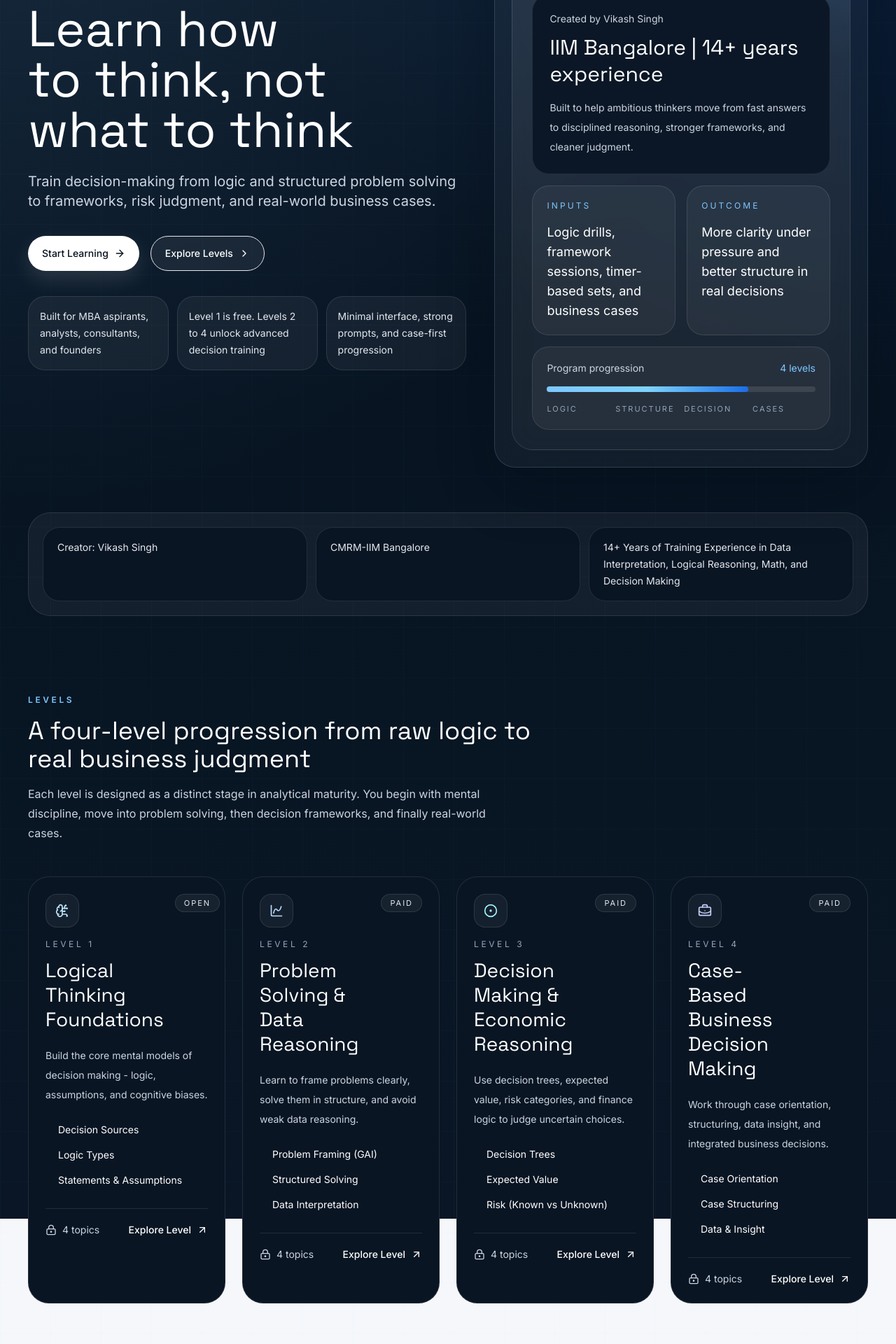
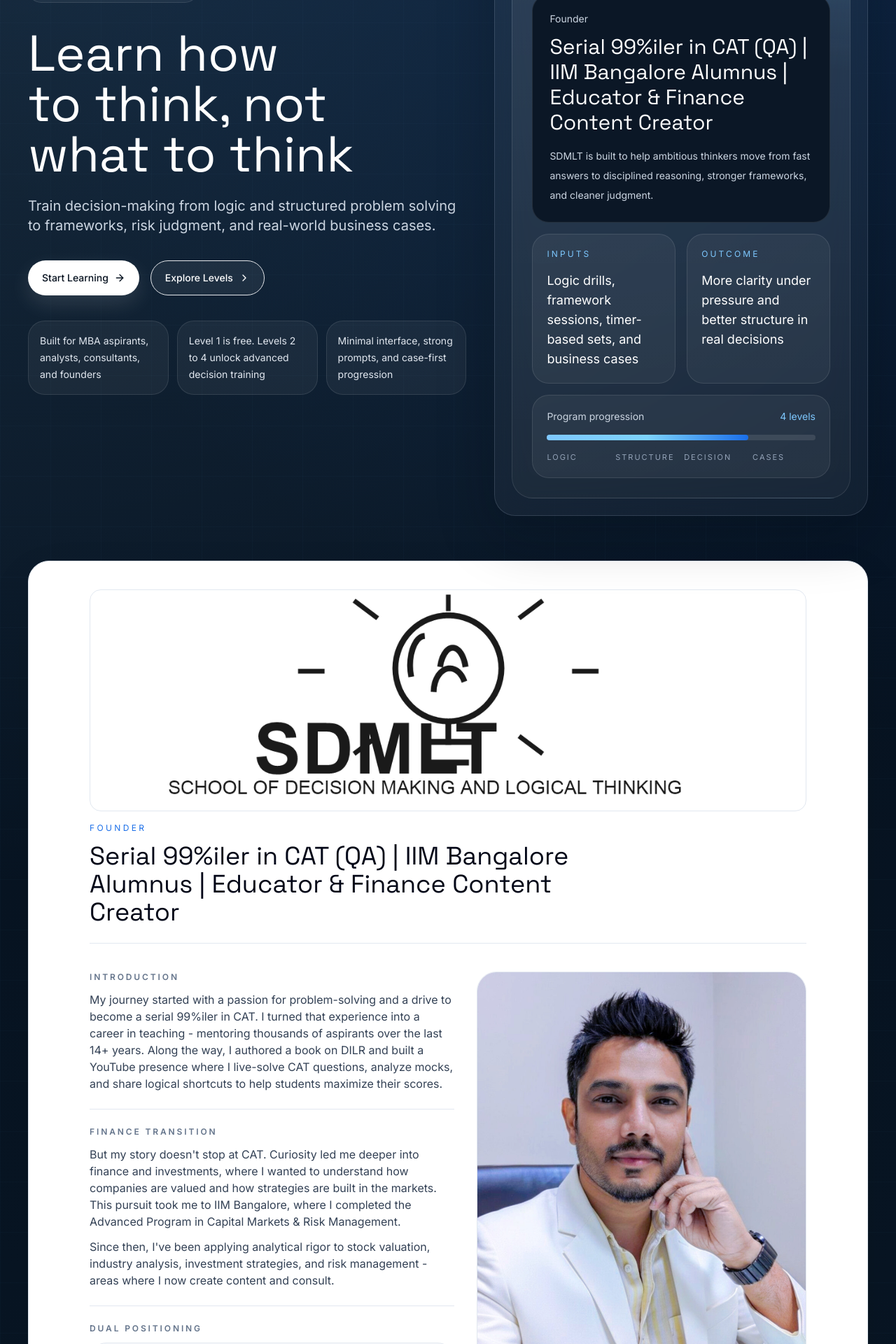
Before and after one commit to trailblasingh/sdmlt-platform, a Next.js app: page / in a window 1280 px wide. Shown: the part 400-2320 px from the top of the page at 70% size. Built offline with nearby package versions, Linux system fonts and the light colour scheme; no server answers.

Commit message:
branding update: logo integration + founder section revamp

```diff
--- a/app/certificate/[level]/page.tsx
+++ b/app/certificate/[level]/page.tsx
@@ -1,4 +1,5 @@
 import { redirect } from "next/navigation";
+import { BrandLogo } from "@/components/brand-logo";
 import { PrintCertificateButton } from "@/components/print-certificate-button";
 import { getCurrentUser } from "@/lib/auth";
 import { levels } from "@/lib/content";
@@ -53,7 +54,10 @@
   return (
     <div className="section-shell py-16 pb-24 print:py-0">
       <div className="mx-auto max-w-5xl rounded-[36px] border border-white/10 bg-[#081321] p-8 text-white shadow-glow print:border-none print:bg-white print:text-slate-950 print:shadow-none sm:p-12">
-        <div className="flex flex-wrap items-center justify-between gap-4 print:hidden">
+        <div className="flex justify-center print:mb-6">
+          <BrandLogo showText={false} imageClassName="border border-white/10" />
+        </div>
+        <div className="mt-6 flex flex-wrap items-center justify-between gap-4 print:hidden">
           <div>
             <p className="text-xs uppercase tracking-[0.3em] text-accent">Certificate</p>
             <h1 className="mt-3 font-display text-4xl">Certificate of Completion</h1>
--- a/app/dashboard/page.tsx
+++ b/app/dashboard/page.tsx
@@ -1,6 +1,7 @@
 import Link from "next/link";
 import { redirect } from "next/navigation";
 import { ArrowUpRight, Award, CheckCircle2, Lock } from "lucide-react";
+import { BrandLogo } from "@/components/brand-logo";
 import { getCurrentUser } from "@/lib/auth";
 import { levels } from "@/lib/content";
 import { getCompletedTopicsForLevel, getCompletionRatio, getLearningStateForUser, isLevelUnlocked } from "@/lib/member-data";
@@ -31,7 +32,8 @@
       <div className="grid gap-6 xl:grid-cols-[0.9fr_1.1fr]">
         <div className="space-y-6">
           <div className="panel p-8">
-            <p className="text-xs uppercase tracking-[0.3em] text-accent">Dashboard</p>
+            <BrandLogo imageClassName="border border-white/10" />
+            <p className="mt-8 text-xs uppercase tracking-[0.3em] text-accent">Dashboard</p>
             <h1 className="mt-4 font-display text-4xl text-white">Welcome back, {(user.user_metadata.full_name as string | undefined) ?? user.email?.split("@")[0] ?? "Learner"}</h1>
             <p className="mt-3 max-w-xl text-base leading-7 text-slate-300">
               Track purchased levels, continue from your saved topic progress, and generate certificates as you complete each stage of the platform.
--- a/app/login/page.tsx
+++ b/app/login/page.tsx
@@ -1,5 +1,6 @@
 import { redirect } from "next/navigation";
 import Link from "next/link";
+import { BrandLogo } from "@/components/brand-logo";
 import { GoogleLoginButton } from "@/components/auth/google-login-button";
 import { getCurrentUser } from "@/lib/auth";
 
@@ -20,7 +21,8 @@
     <div className="section-shell py-16 pb-24">
       <div className="mx-auto max-w-5xl overflow-hidden rounded-[32px] border border-white/10 bg-[#081321] shadow-glow lg:grid lg:grid-cols-[0.9fr_1.1fr]">
         <div className="border-b border-white/10 bg-gradient-to-br from-accent/10 via-transparent to-transparent p-8 lg:border-b-0 lg:border-r">
-          <p className="text-xs uppercase tracking-[0.3em] text-accent">Member Access</p>
+          <BrandLogo imageClassName="border border-white/10" />
+          <p className="mt-8 text-xs uppercase tracking-[0.3em] text-accent">Member Access</p>
           <h1 className="mt-4 font-display text-4xl text-white">Continue your decision thinking practice</h1>
           <p className="mt-4 text-base leading-7 text-slate-300">
             Sign in to unlock paid levels, save topic progress, access your dashboard, and generate certificates as you complete each stage.
--- a/app/page.tsx
+++ b/app/page.tsx
@@ -1,8 +1,10 @@
+import Image from "next/image";
 import { ArrowRight, BadgeCheck, BrainCircuit, BriefcaseBusiness, ChartColumnIncreasing, ChevronRight, ShieldCheck } from "lucide-react";
+import { BrandLogo } from "@/components/brand-logo";
 import { LevelCard } from "@/components/level-card";
 import { Button } from "@/components/ui/button";
 import { SectionHeading } from "@/components/ui/section-heading";
-import { credibility, levels } from "@/lib/content";
+import { levels } from "@/lib/content";
 
 const principles = [
   {
@@ -26,6 +28,14 @@
   "Built for MBA aspirants, analysts, consultants, and founders",
   "Level 1 is free. Levels 2 to 4 unlock advanced decision training",
   "Minimal interface, strong prompts, and case-first progression"
+];
+
+const founderFocus = [
+  "Quantitative Aptitude, DILR & CAT Coaching",
+  "Stock Valuation & Investment Strategies",
+  "Company & Industry Analysis",
+  "Risk Management",
+  "Finance & EdTech Content Creation"
 ];
 
 export default function HomePage() {
@@ -82,10 +92,12 @@
 
               <div className="mt-6 space-y-4">
                 <div className="rounded-[24px] border border-white/10 bg-[#0b1726] p-5 sm:p-6">
-                  <p className="text-sm text-slate-300">Created by Vikash Singh</p>
-                  <p className="mt-3 font-display text-3xl leading-tight text-white">IIM Bangalore | 14+ years experience</p>
+                  <p className="text-sm text-slate-300">Founder</p>
+                  <p className="mt-3 max-w-lg font-display text-2xl leading-tight text-white sm:text-3xl">
+                    Serial 99%iler in CAT (QA) | IIM Bangalore Alumnus | Educator &amp; Finance Content Creator
+                  </p>
                   <p className="mt-4 max-w-lg text-sm leading-7 text-slate-300">
-                    Built to help ambitious thinkers move from fast answers to disciplined reasoning, stronger frameworks, and cleaner judgment.
+                    SDMLT is built to help ambitious thinkers move from fast answers to disciplined reasoning, stronger frameworks, and cleaner judgment.
                   </p>
                 </div>
 
@@ -122,12 +134,95 @@
       </section>
 
       <section className="section-shell mt-16">
-        <div className="grid gap-3 rounded-[32px] border border-white/10 bg-white/[0.05] p-4 sm:grid-cols-3 sm:p-5">
-          {credibility.map((item) => (
-            <div key={item} className="rounded-[24px] border border-white/10 bg-[#0a1523] px-5 py-4 text-sm leading-6 text-slate-200">
-              {item}
+        <div className="light-panel overflow-hidden p-6 sm:p-8 lg:p-10">
+          <div className="mx-auto max-w-5xl space-y-10">
+            <div className="flex flex-wrap items-center gap-4 border-b border-slate-200 pb-6">
+              <BrandLogo compact showText={false} imageClassName="border border-slate-200" />
+              <div className="max-w-3xl">
+                <p className="text-xs uppercase tracking-[0.28em] text-accent-deep">Founder</p>
+                <h2 className="mt-3 font-display text-3xl leading-tight text-slate-950 sm:text-4xl">
+                  Serial 99%iler in CAT (QA) | IIM Bangalore Alumnus | Educator &amp; Finance Content Creator
+                </h2>
+              </div>
             </div>
-          ))}
+
+            <div className="grid gap-8 lg:grid-cols-[1.05fr_0.95fr] lg:items-start">
+              <div className="space-y-6 text-sm leading-7 text-slate-700 sm:text-base">
+                <div className="space-y-3">
+                  <p className="text-xs font-semibold uppercase tracking-[0.24em] text-slate-500">Introduction</p>
+                  <p>
+                    My journey started with a passion for problem-solving and a drive to become a serial 99%iler in CAT. I turned that experience into a career in teaching - mentoring thousands of aspirants over the last 14+ years. Along the way, I authored a book on DILR and built a YouTube presence where I live-solve CAT questions, analyze mocks, and share logical shortcuts to help students maximize their scores.
+                  </p>
+                </div>
+
+                <div className="space-y-3 border-t border-slate-200 pt-6">
+                  <p className="text-xs font-semibold uppercase tracking-[0.24em] text-slate-500">Finance Transition</p>
+                  <p>
+                    But my story doesn&apos;t stop at CAT. Curiosity led me deeper into finance and investments, where I wanted to understand how companies are valued and how strategies are built in the markets. This pursuit took me to IIM Bangalore, where I completed the Advanced Program in Capital Markets &amp; Risk Management.
+                  </p>
+                  <p>
+                    Since then, I&apos;ve been applying analytical rigor to stock valuation, industry analysis, investment strategies, and risk management - areas where I now create content and consult.
+                  </p>
+                </div>
+
+                <div className="space-y-3 border-t border-slate-200 pt-6">
+                  <p className="text-xs font-semibold uppercase tracking-[0.24em] text-slate-500">Dual Positioning</p>
+                  <div className="space-y-3 rounded-[24px] border border-slate-200 bg-slate-50 px-5 py-5 text-slate-700">
+                    <p>Education - helping students crack CAT through logic-driven learning</p>
+                    <p>Finance - simplifying stock markets, valuation, and investments for a wider audience</p>
+                  </div>
+                </div>
+              </div>
+
+              <div className="space-y-6">
+                <div className="overflow-hidden rounded-[28px] border border-slate-200 bg-white">
+                  <div className="relative aspect-[4/5] w-full bg-slate-100">
+                    <Image
+                      src="/VikashProfile.jpeg"
+                      alt="Vikash Singh"
+                      fill
+                      className="object-cover"
+                      sizes="(min-width: 1024px) 32rem, 100vw"
+                    />
+                  </div>
+                  <div className="border-t border-slate-200 px-6 py-5">
+                    <p className="font-display text-2xl text-slate-950">Vikash Singh</p>
+                    <p className="mt-2 text-sm leading-6 text-slate-600">
+                      Educator, finance content creator, and founder of SDMLT.
+                    </p>
+                  </div>
+                </div>
+
+                <div className="rounded-[28px] border border-slate-200 bg-white p-6">
+                  <p className="text-xs font-semibold uppercase tracking-[0.24em] text-slate-500">Mission</p>
+                  <p className="mt-4 text-base leading-8 text-slate-700">
+                    Through my work as a content creator, my mission is to make finance accessible and empower people to make smarter investment decisions.
+                  </p>
+                </div>
+
+                <div className="rounded-[28px] border border-slate-200 bg-white p-6">
+                  <p className="text-xs font-semibold uppercase tracking-[0.24em] text-slate-500">Key Focus Areas</p>
+                  <ul className="mt-4 space-y-3 text-sm leading-7 text-slate-700 sm:text-base">
+                    {founderFocus.map((item) => (
+                      <li key={item} className="flex gap-3">
+                        <span className="mt-2 h-1.5 w-1.5 rounded-full bg-accent-deep" />
+                        <span>{item}</span>
+                      </li>
+                    ))}
+                  </ul>
+                </div>
+
+                <div className="rounded-[28px] border border-slate-200 bg-white p-6">
+                  <p className="text-base leading-8 text-slate-700">
+                    Always open to collaborations, consulting opportunities, and speaking engagements in education and finance.
+                  </p>
+                  <p className="mt-5 border-t border-slate-200 pt-5 text-base leading-8 text-slate-950">
+                    SDMLT is built to help ambitious thinkers move from fast answers to disciplined reasoning, stronger frameworks, and cleaner judgment.
+                  </p>
+                </div>
+              </div>
+            </div>
+          </div>
         </div>
       </section>
 
--- /dev/null
+++ b/components/brand-logo.tsx
@@ -0,0 +1,34 @@
+import Image from "next/image";
+import { cn } from "@/lib/utils";
+
+type BrandLogoProps = {
+  className?: string;
+  imageClassName?: string;
+  titleClassName?: string;
+  subtitleClassName?: string;
+  showText?: boolean;
+  compact?: boolean;
+};
+
+export function BrandLogo({
+  className,
+  imageClassName,
+  titleClassName,
+  subtitleClassName,
+  showText = true,
+  compact = false
+}: BrandLogoProps) {
+  return (
+    <div className={cn("flex items-center gap-3", className)}>
+      <div className={cn("overflow-hidden rounded-2xl bg-white", compact ? "p-1.5" : "p-2", imageClassName)}>
+        <Image src="/logo.png" alt="SDMLT logo" width={compact ? 44 : 72} height={compact ? 44 : 72} className="h-auto w-auto" priority />
+      </div>
+      {showText ? (
+        <div>
+          <p className={cn("font-display text-sm uppercase tracking-[0.32em]", titleClassName ?? "text-brand-slate")}>SDMLT</p>
+          <p className={cn("text-sm", subtitleClassName ?? "text-white/75")}>School of Decision Thinking</p>
+        </div>
+      ) : null}
+    </div>
+  );
+}
--- a/components/level-topic-library.tsx
+++ b/components/level-topic-library.tsx
@@ -2,6 +2,7 @@
 
 import { useMemo, useState } from "react";
 import { BookOpenText, ChevronDown, Lock, Sparkles } from "lucide-react";
+import { BrandLogo } from "@/components/brand-logo";
 import type { LessonTopic } from "@/lib/content";
 import { QuizInterface } from "@/components/quiz-interface";
 import { TopicCompleteButton } from "@/components/topic-complete-button";
@@ -104,7 +105,10 @@
                   {!isUnlocked ? (
                     <div className="absolute inset-0 flex items-center justify-center rounded-[24px] bg-slate-950/30 p-4">
                       <div className="max-w-md rounded-[24px] border border-white/10 bg-[#081321] p-6 text-center text-white shadow-xl">
-                        <div className="mx-auto flex h-12 w-12 items-center justify-center rounded-2xl border border-white/10 bg-white/[0.06] text-accent">
+                        <div className="mx-auto flex justify-center">
+                          <BrandLogo compact showText={false} imageClassName="border border-white/10" />
+                        </div>
+                        <div className="mx-auto mt-4 flex h-12 w-12 items-center justify-center rounded-2xl border border-white/10 bg-white/[0.06] text-accent">
                           <Lock className="h-5 w-5" />
                         </div>
                         <h4 className="mt-4 font-display text-2xl">Unlock this level to access content and questions</h4>
```
Also changed, not shown: components/site-header.tsx (+2 -7 lines), public/VikashProfile.jpeg (added), public/logo.png (added).
